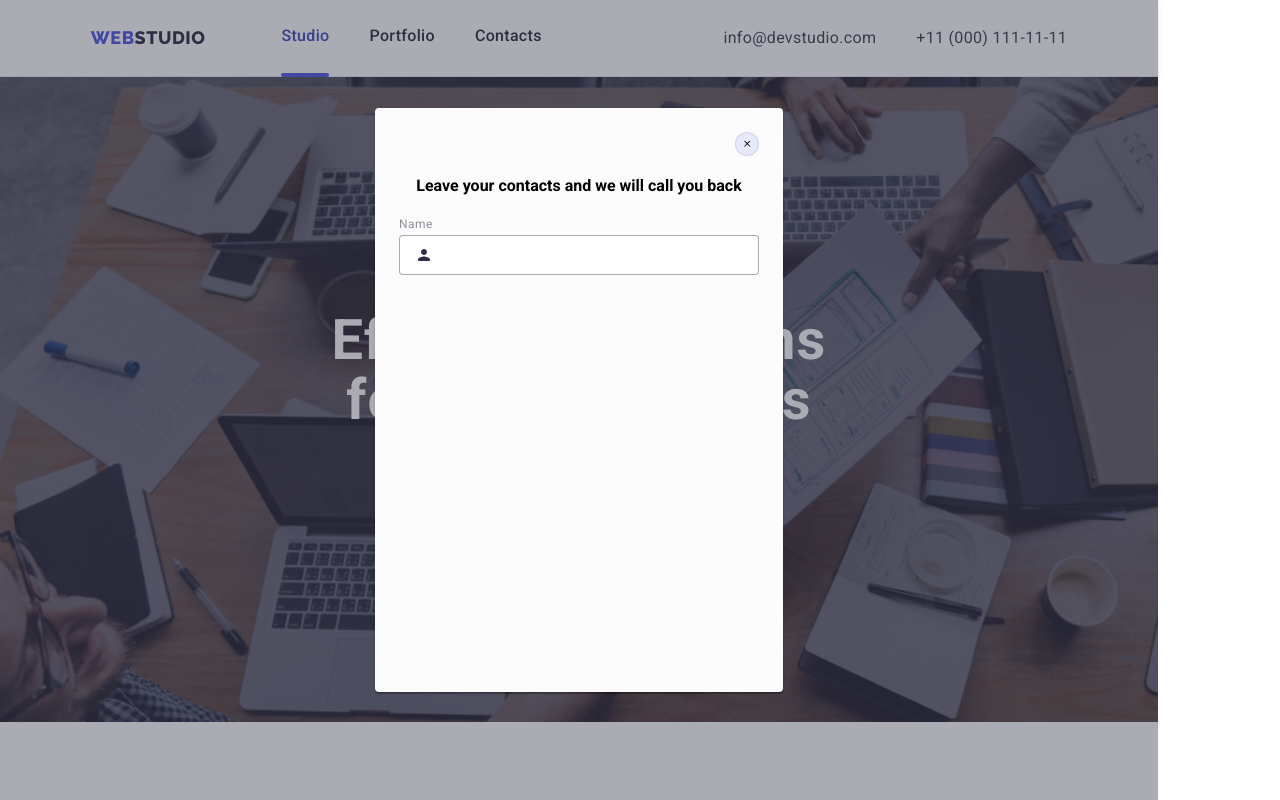
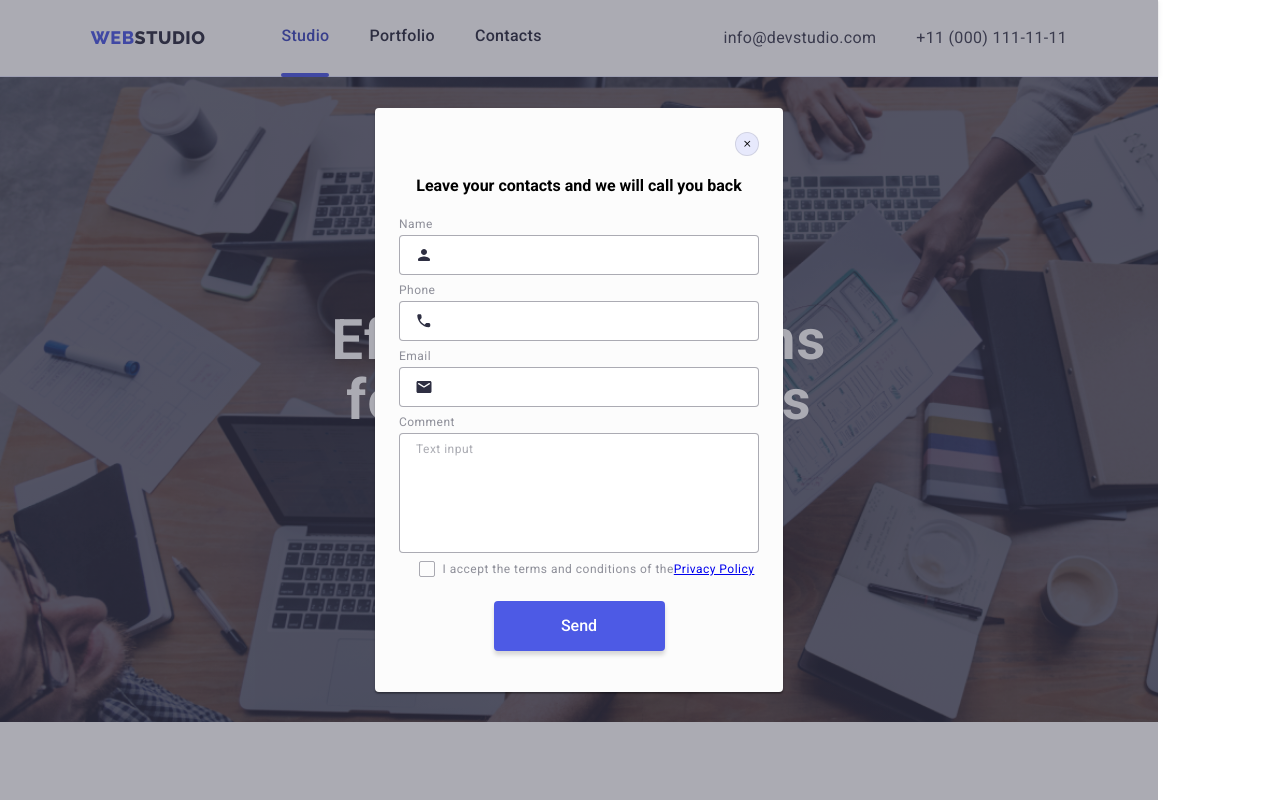
Before and after one commit to litoy-ko/goit-markup-hw-06, a plain HTML site: page index.html in a window 1280 px wide. Both pictures are taken after a click on the button "Order Service". Shown: the top 800 px of the page. Drawn offline with Linux system fonts and the light colour scheme.

Commit message:
updated modal
finished the modal

```diff
--- a/css/styles.css
+++ b/css/styles.css
@@ -280,7 +280,7 @@ body {
 .input-label {
     text-align: left;
     margin-bottom: 4px;
-    color: var(--LIGHT-SLATE, #8E8F99);
+    color: var(--LIGHT-SLATE);
     font-size: 12px;
     font-weight: 400;
     line-height: 14px; /* 116.667% */
@@ -320,6 +320,109 @@ body {
 .service-input:focus + .service-icon{
     fill : var(--IRIS);
 }
+
+.service-input-textarea {
+    /* color: var(--IRIS); */
+    padding: 8px 16px;
+    width: 360px;
+    height: 120px;
+    border-radius: 4px;
+    border: 1px solid rgba(46, 47, 66, 0.40);
+    transition: 100ms;
+    transition-property: color, border, background-color;
+    transition-timing-function: cubic-bezier(0.4, 0, 0.2, 1);
+    outline: none;
+    resize: none;
+}
+
+.service-input-textarea:hover,
+.service-input-textarea:focus {
+    border: 2px solid var(--IRIS);
+}
+
+.service-input-textarea::placeholder {
+    color:rgba(46, 47, 66, 0.40); /*navy blue*/
+    font-size: 12px;
+    font-weight: 400;
+    line-height: 14px; /* 116.667% */
+    letter-spacing: 0.48px;
+
+}
+
+.service-agree {
+    display: flex;
+    align-items: center;
+    justify-content: center;
+
+}
+
+.agree-checkbox {
+    /* appearance: none; */
+    width: 15px;
+    height: 15px;
+    position: relative;
+    left: 16px;
+    opacity: 0;
+
+}
+
+.agree-check-icon {
+    fill: none;
+    margin-right: 8px;
+    width: 16px;
+    height: 16px;
+    /* stroke-width: 1px;
+    stroke: rgba(46, 47, 66, 0.40); */
+    border: 1px solid rgba(46, 47, 66, 0.40);
+    border-radius: 2px;
+    transition: 100ms;
+    transition-property: border-color, background-color, fill;
+    transition-timing-function: cubic-bezier(0.4, 0, 0.2, 1);
+}
+
+.service-agree .agree-checkbox:focus + .agree-check-icon,
+.service-agree .agree-checkbox:checked:focus +.agree-check-icon {
+    /* outline: 2px solid #212121; */
+}
+
+.service-agree .agree-checkbox:checked +.agree-check-icon {
+    background-color: var(--IRIS);
+    border-color: var(--IRIS);
+    fill: white;
+    /* outline: none; */
+    outline: 2px solid #212121;
+    stroke: white;
+    stroke-width: 0.2;
+}
+.agree-text {
+    color: var(--LIGHT-SLATE);
+    /* color: yellow; */
+    font-size: 12px;
+    font-weight: 400;
+    line-height: 14px;
+    /* 116.667% */
+    letter-spacing: 0.48px;
+}
+
+.modal-send {
+    margin-top: 24px;
+    width: 171px; /*32 + 105 + 32*/
+    /* height: 24px; */
+    border: none;
+    border-radius: 4px;
+    padding: 16px 32px;
+    background-color: var(--IRIS);
+    color: white;
+    text-align: center;
+    font-style: normal;
+    font-weight: 500;
+    box-shadow: 0px 4px 4px 0px rgba(0, 0, 0, 0.15);
+}
+
+.modal-send:hover {
+    cursor: pointer;
+}
+
 /* end of hero section styling---------------- */
 
 /* about section styling-------------------------------- */
@@ -573,4 +676,42 @@ body {
 .footer-socials-icon svg {
     fill: var(--WHITE);
 }
+
+.footer-subscribe-text {
+    margin-top: 0;
+    color: white;
+    font-size: 16px;
+    font-weight: 500;
+}
+.input-sub {
+    color: white;
+    width: 240px;
+    height: 43px;
+    background: none;
+    border-radius: 4px;
+    border: 1px solid var(--WHITE);
+    box-shadow: 0px 4px 4px 0px rgba(0, 0, 0, 0.15);
+    outline: none;
+    padding: 8px 16px;
+    margin-right: 24px;
+}
+
+.input-sub::placeholder {
+    color: white;
+}
+
+.btn-sub {
+    color: white;
+    padding: 8px 24px;
+    background: var(--IRIS);
+    border-radius: 4px;
+    border: none;
+    display: inline-flex;
+    align-items: center;
+    gap:16px;
+}
+
+.btn-sub svg {
+    fill: white;
+}
 /* end of footer styling--------------------------------- */
--- a/index.html
+++ b/index.html
@@ -77,6 +77,47 @@
                   <use href="./images/icons.svg#person"></use>
                 </svg>
               </label>
+
+              <label for="phone" class="service-label">
+                <span class="input-label">Phone</span>
+                <input type="number" class="service-input" />
+                <svg width="18" height="18" class="service-icon">
+                  <use href="./images/icons.svg#phone"></use>
+                </svg>
+              </label>
+
+              <label for="email" class="service-label">
+                <span class="input-label">Email</span>
+                <input type="email" class="service-input" />
+                <svg width="18" height="18" class="service-icon">
+                  <use href="./images/icons.svg#email"></use>
+                </svg>
+              </label>
+
+              <label for="comment" class="service-label">
+                <span class="input-label">Comment</span>
+                <textarea
+                  class="service-input-textarea"
+                  name="comment"
+                  rows="8"
+                  placeholder="Text input"
+                ></textarea>
+              </label>
+
+              <label for="agree" class="service-agree">
+                <input type="checkbox" name="agree" class="agree-checkbox" />
+                <svg width="16" height="16" class="agree-check-icon">
+                  <use href="./images/icons.svg#checkbox"></use>
+                </svg>
+                <span class="agree-text"
+                  >I accept the terms and conditions of the<a
+                    href="#"
+                    class="privacy"
+                    >Privacy Policy</a
+                  ></span
+                >
+              </label>
+              <button type="submit" class="modal-send">Send</button>
             </form>
           </div>
         </div>
@@ -367,6 +408,26 @@
           </a>
         </div>
       </div>
+      <div class="footer-content-3">
+        <p class="footer-subscribe-text">Subscribe</p>
+        <form action="POST">
+          <input
+            type="email"
+            name="subscribe"
+            placeholder="Email"
+            class="input-sub"
+          />
+
+          <button class="btn-sub">
+            Subscribe
+            <span>
+              <svg width="24" height="24">
+                <use href="./images/icons.svg#send"></use>
+              </svg>
+            </span>
+          </button>
+        </form>
+      </div>
     </footer>
     <!-- End of footer section -->
 
```
